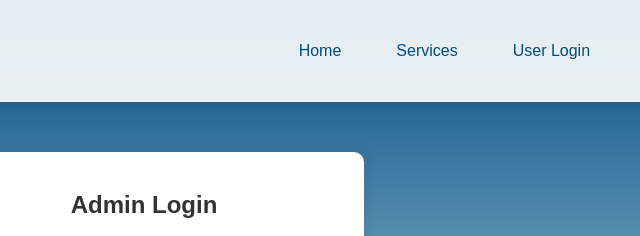
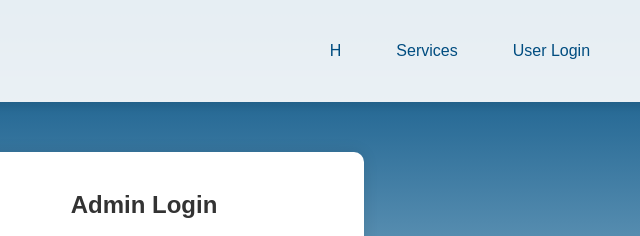
Before and after one commit to AtharvaPawar2116/Online-Gas-Booking, a plain HTML site: page admin.html in a window 1280 px wide. Shown: the top 236 px of the page, 496-1136 px from the left. Drawn offline with Linux system fonts and the light colour scheme.

Commit message:
Update admin.html

```diff
--- a/admin.html
+++ b/admin.html
@@ -12,7 +12,7 @@
 <div class="navbar">
     <h1>BlueFlame Gas Services</h1>
     <ul>
-        <li><a href="index.html">Home</a></li>
+        <li><a href="Home.html">H</a></li>
         <li><a href="form.html">Services</a></li>
         <li><a href="login.html">User Login</a></li>
         <li><a href="admin.html">Admin Login</a></li>
```
